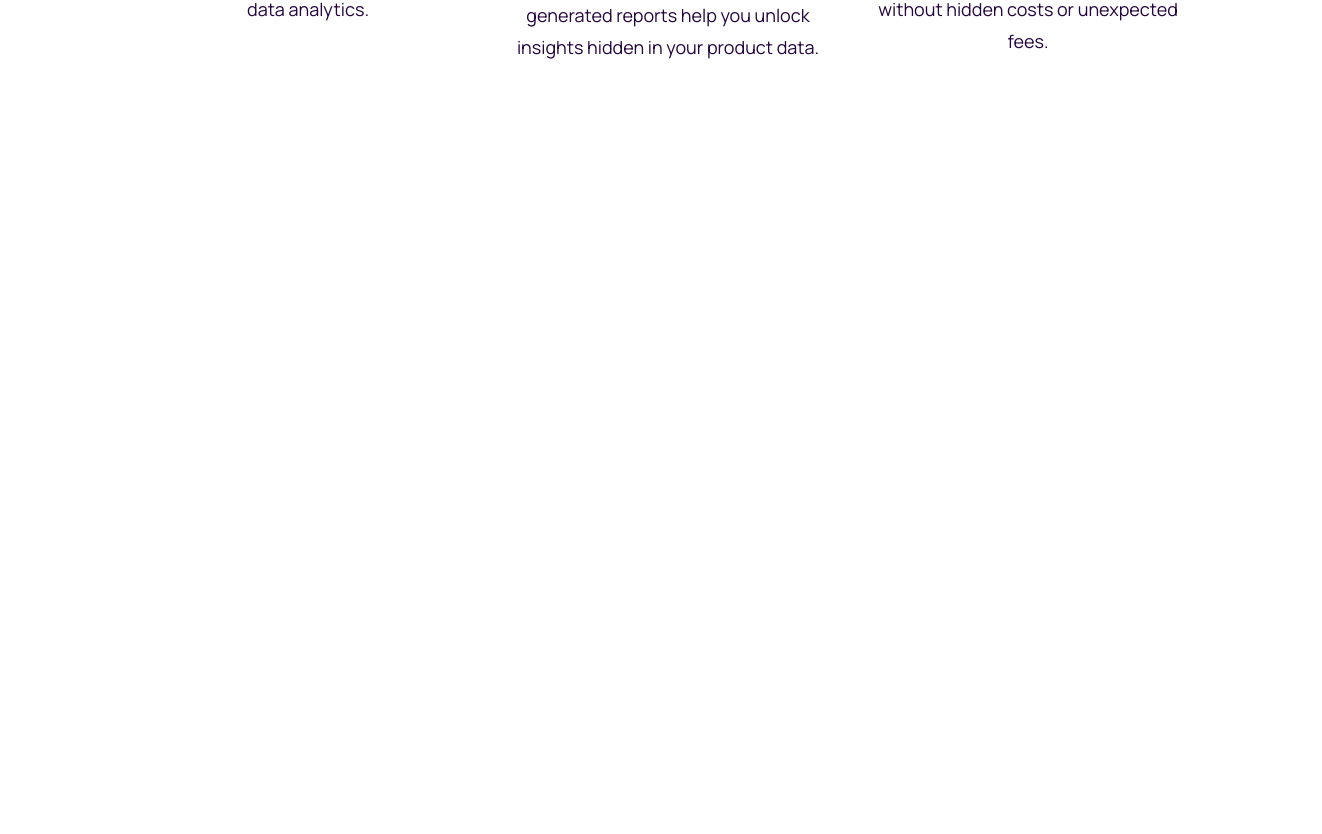
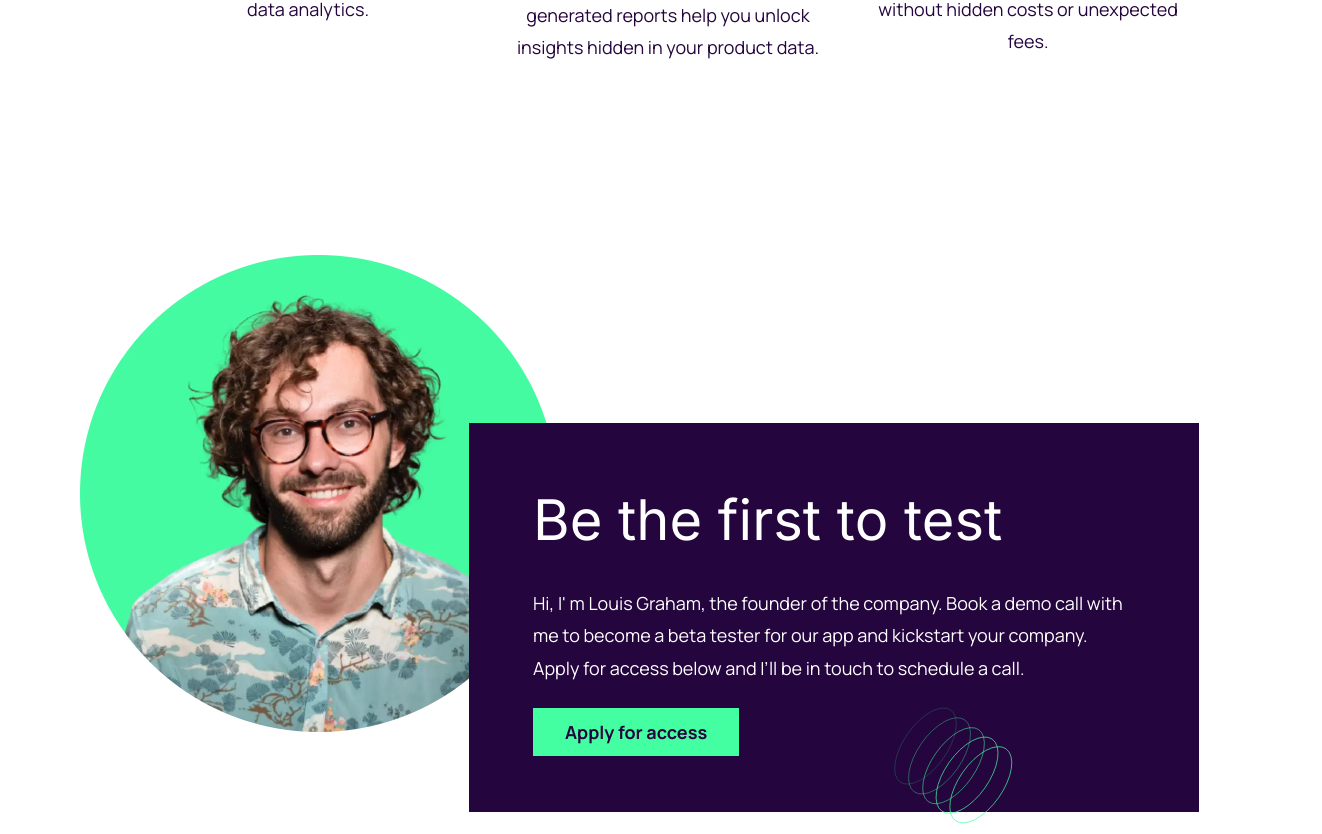
Before and after one commit to yossybio/WorkitLandingPage, a React (Vite) app in the folder WorkitLandingPage/my-app/: page / in a window 1280 px wide. Shown: the part 1246-2080 px from the top of the page, 1322 px wide, since content can reach past the window. Before the commit the page ends 1391 px from the top, so only its background shows below. Built offline with nearby package versions, Linux system fonts and the light colour scheme.

Commit message:
Complete CTA section

```diff
--- a/WorkitLandingPage/my-app/src/App.jsx
+++ b/WorkitLandingPage/my-app/src/App.jsx
@@ -3,6 +3,9 @@ import heroIllustration from "./assets/images/image-hero.webp";
 import Hero from "./components/hero";
 import Ornamental from "./components/Ornamental";
 import Value from "./components/Value";
+import founderImg from "./assets/images/image-founder.webp";
+import ButtonPrimary from "./components/ButtonPrimary";
+import decorationImg from "./assets/images/bg-pattern-3.svg";
 
 function App() {
   return (
@@ -37,6 +40,32 @@ function App() {
         </div>
         <Ornamental />
       </section>
+      <section className={styleSheet.cta}>
+        <div className={styleSheet.content}>
+          <div className={styleSheet.headshot}>
+            <img
+              className={styleSheet.imgSize}
+              src={founderImg}
+              alt="Founder profile Image"
+            />
+          </div>
+          <div className={styleSheet.ctaContent}>
+            <div className={styleSheet.ctaContentMain}>
+              <h3>Be the first to test</h3>
+              <p>
+                Hi, I&apos; m Louis Graham, the founder of the company. Book a
+                demo call with me to become a beta tester for our app and
+                kickstart your company. Apply for access below and I’ll be in
+                touch to schedule a call.
+              </p>
+              <div>
+                <ButtonPrimary name="Apply for access" />
+              </div>
+              <img src={decorationImg} alt="Img for decoration" />
+            </div>
+          </div>
+        </div>
+      </section>
     </>
   );
 }
--- a/WorkitLandingPage/my-app/src/assets/styles/App.module.css
+++ b/WorkitLandingPage/my-app/src/assets/styles/App.module.css
@@ -6,6 +6,10 @@
 
 html {
   font-size: 62.5%;
+}
+
+body {
+  overflow-x: hidden;
 }
 
 .headerContainer {
@@ -34,3 +38,66 @@ html {
   grid-template-columns: repeat(3, 1fr);
   column-gap: 3.2rem;
 }
+
+.cta {
+  padding-top: 11.2rem;
+  padding-right: 8rem;
+  padding-left: 8rem;
+}
+
+.cta .content {
+  width: 112rem;
+  height: 57.9rem;
+  margin-left: auto;
+  margin-right: auto;
+  position: relative;
+}
+
+.ctaContentMain img {
+  position: absolute;
+  bottom: 0;
+  right: 16rem;
+  width: 17.3rem;
+  height: 13.7rem;
+}
+
+.ctaContent {
+  padding-top: 16.8rem;
+  width: 73rem;
+  margin-left: -12rem;
+}
+
+.ctaContentMain {
+  padding: 6.4rem;
+  background-color: #24053e;
+
+  display: flex;
+  flex-direction: column;
+  gap: 3.2rem;
+}
+
+.ctaContentMain h3 {
+  color: #ffffff;
+  font-family: Inter;
+  font-size: 5.6rem;
+  font-weight: 400;
+  line-height: 6.72rem;
+}
+
+.ctaContentMain p {
+  color: #ffffff;
+  font-family: Manrope;
+  font-size: 1.8rem;
+  font-weight: 400;
+  line-height: 3.24rem;
+}
+
+.headshot {
+  width: 47.7rem;
+  height: 57.9rem;
+}
+
+.imgSize {
+  width: 47.7rem;
+  height: 47.7rem;
+}
--- a/WorkitLandingPage/my-app/src/assets/styles/Ornamental.module.css
+++ b/WorkitLandingPage/my-app/src/assets/styles/Ornamental.module.css
@@ -2,5 +2,5 @@
   position: absolute;
   content: "";
   bottom: 0;
-  transform: translate(0, 2%);
+  transform: translate(0, 1%);
 }
--- a/WorkitLandingPage/my-app/src/assets/styles/hero.module.css
+++ b/WorkitLandingPage/my-app/src/assets/styles/hero.module.css
@@ -6,6 +6,7 @@
   position: relative;
 
   height: 773px;
+  overflow: hidden;
 }
 
 .navContainer {
```
Also changed, not shown: WorkitLandingPage/my-app/src/assets/images/bg-pattern-3.svg (added), WorkitLandingPage/my-app/src/assets/images/image-founder.webp (added).
